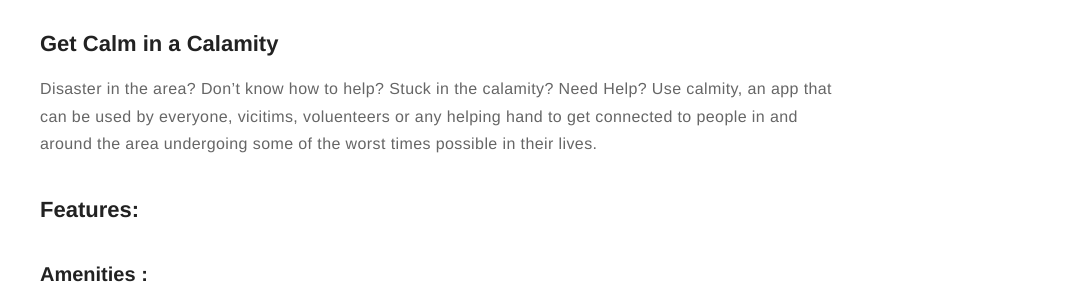
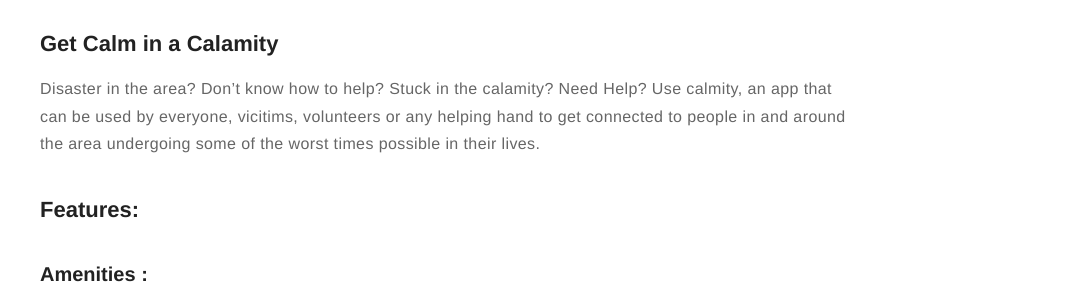
Before and after one commit to RohitMidha23/http-rohitmidha23.github.io, a Jekyll site: the page built from _posts/2018-12-06-Calmity.markdown, in a window 1280 px wide. Shown: the part 490-790 px from the top of the page, without its empty margins (195-1280 px from the left). Built offline with Jekyll 4.4.1, drawn with Linux system fonts in a browser that asks for light colours; part of the change alters nothing that is shown.

```diff
--- a/_config.yml
+++ b/_config.yml
@@ -13,8 +13,8 @@ picture: assets/images/profile.jpg
 # If you want to include your resume, set to true
 # and specify source (external or local).
 resume: true
-resume-external: false
-resume-url: assets/RohitCV.pdf
+resume-external: true
+resume-url: https://drive.google.com/file/d/14IL4DMVYnHErm6uydD--dEb2zgeYonEA/view?usp=sharing
 
 url: https://RohitMidha23.github.io
 # your url: http://USERNAME.github.io
--- a/_posts/2018-12-06-Calmity.markdown
+++ b/_posts/2018-12-06-Calmity.markdown
@@ -19,7 +19,7 @@ hidden: true # don't count this post in blog pagination
 ## Get Calm in a Calamity
 
 Disaster in the area? Don't know how to help? Stuck in the calamity? Need Help?
-Use calmity, an app that can be used by everyone, vicitims, voluenteers or any helping hand to get connected to people in and around the area undergoing some of the worst times possible in their lives.
+Use calmity, an app that can be used by everyone, vicitims, volunteers or any helping hand to get connected to people in and around the area undergoing some of the worst times possible in their lives.
 
 ## Features:
 
```
Also changed, not shown: 14 other files.
